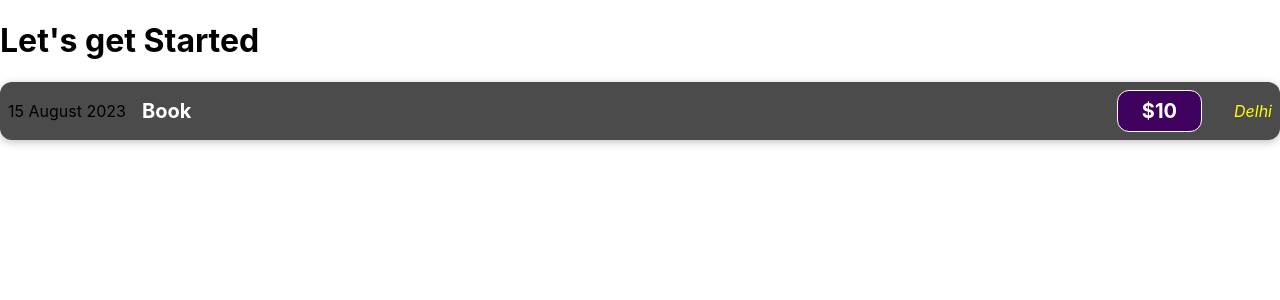
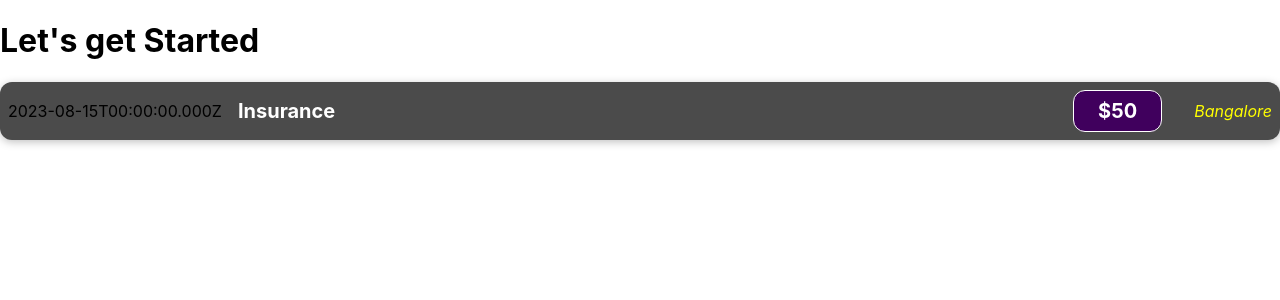
Before and after one commit to naavika/Learning-React, a React (Create React App) app: page / in a window 1280 px wide. Shown: the top 300 px of the page. Built offline with nearby package versions, Linux system fonts and the light colour scheme.

Commit message:
project-one

```diff
--- a/src/components/ExpenseItem.js
+++ b/src/components/ExpenseItem.js
@@ -1,13 +1,18 @@
 import "./ExpenseItem.css";
 
 function ExpenseItem() {
+  const expenseDate = new Date(2023, 7, 15).toISOString();
+  const expenseTitle = "Insurance";
+  const expenseAmount = 50;
+  const expenseLocation = "Bangalore";
+
   return (
-    <div className = 'expense-item'>
-      <div>15 August 2023</div>
-      <div className = 'expense-item__description'>
-        <h2>Book</h2>
-        <div className = 'expense-item__price'>$10</div>
-        <div className = 'expense-item__location'>Delhi</div>
+    <div className="expense-item">
+      <div>{expenseDate}</div>
+      <div className="expense-item__description">
+        <h2>{expenseTitle}</h2>
+        <div className="expense-item__price">${expenseAmount}</div>
+        <div className="expense-item__location">{expenseLocation}</div>
       </div>
     </div>
   );
```
